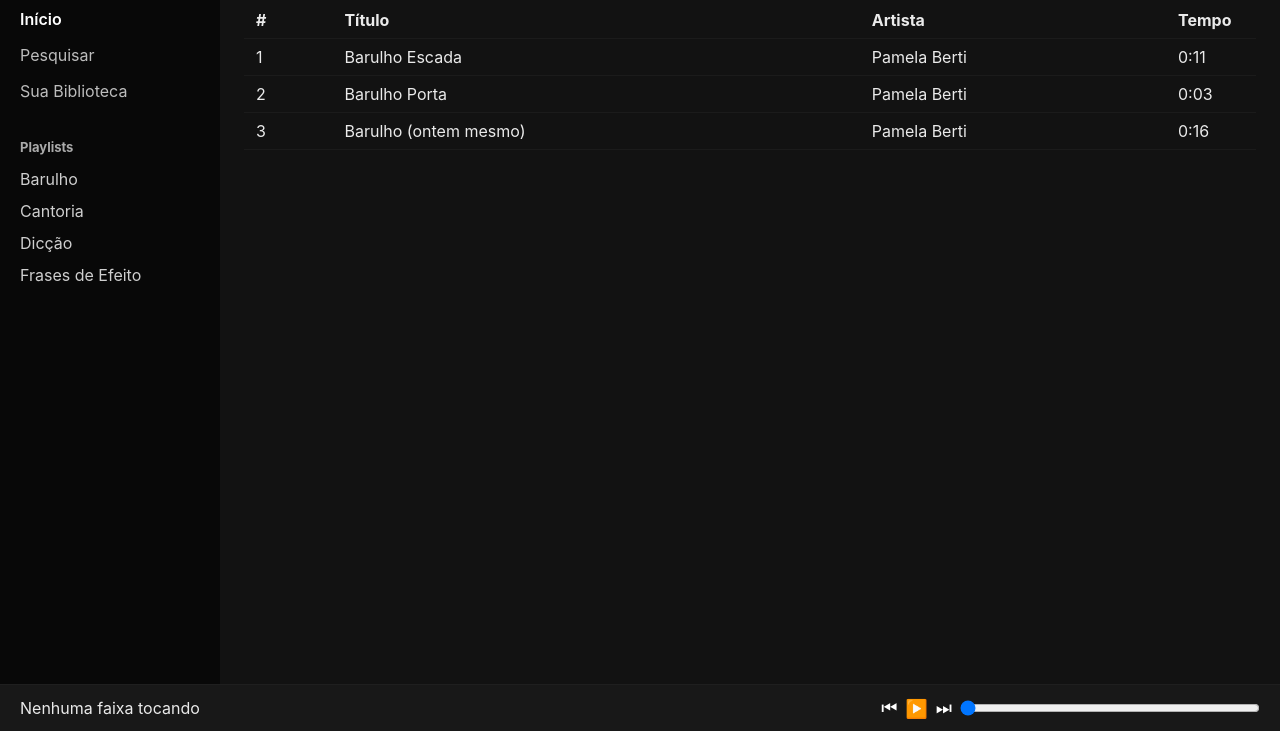
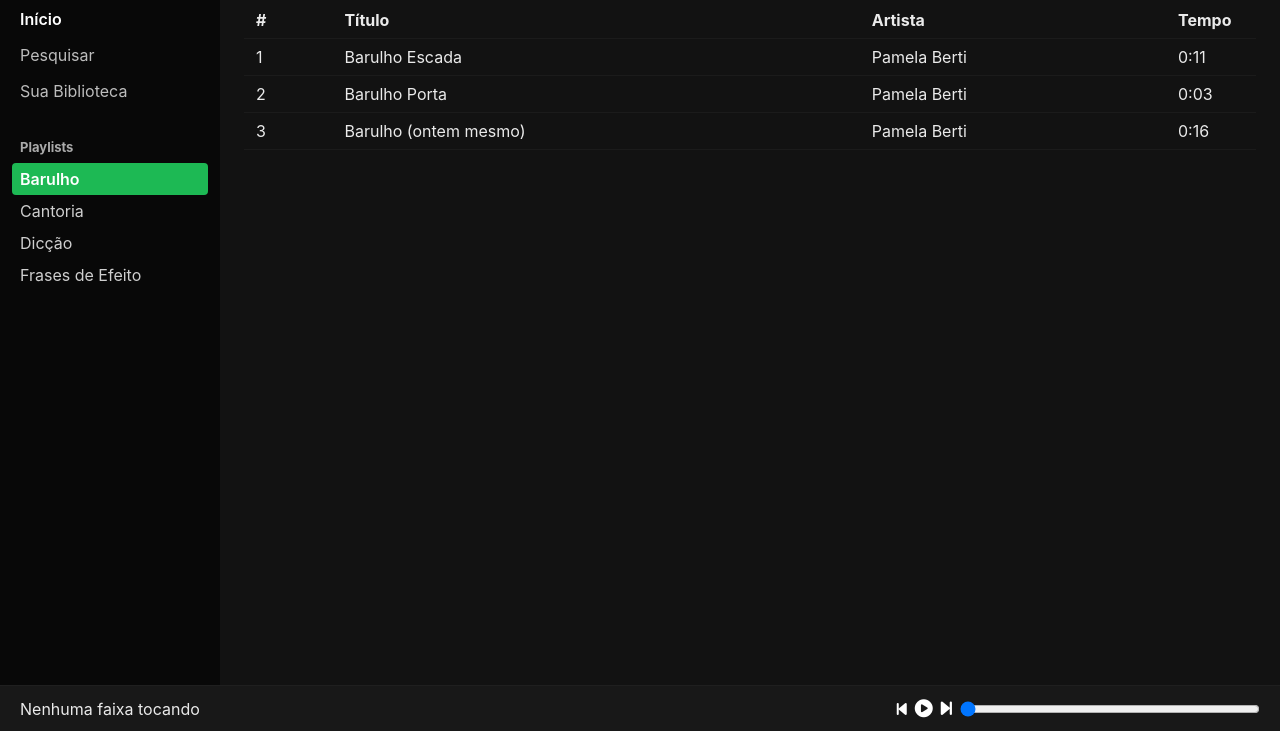
Before and after one commit to steffaneleal/spamtify, a plain HTML site: page index.html in a window 1280 px wide. Shown: the part 69-800 px from the top of the page. Drawn offline with Linux system fonts and the light colour scheme.

Commit message:
Alteração dos ícones e adição de um selected para a playlist selecionada

```diff
--- a/app.js
+++ b/app.js
@@ -1,131 +1,219 @@
-// Simple static playlist demo in vanilla JS
-
 const playlists = [
   {
-    id: 'barulho',
-    title: 'Barulho',
+    id: "barulho",
+    title: "Barulho",
     tracks: [
-      {title: 'Barulho Escada', artist: 'Pamela Berti', src: './assets/audios/barulho/barulho_escada.m4a', duration: '0:11'},
-      {title: 'Barulho Porta', artist: 'Pamela Berti', src: './assets/audios/barulho/barulho_porta.m4a', duration: '0:03'},
-      {title: 'Barulho (ontem mesmo)', artist: 'Pamela Berti', src: './assets/audios/barulho/barulho_(ontem_mesmo).m4a', duration: '0:16'}
-    ]
+      {
+        title: "Barulho Escada",
+        artist: "Pamela Berti",
+        src: "./assets/audios/barulho/barulho_escada.m4a",
+        duration: "0:11",
+      },
+      {
+        title: "Barulho Porta",
+        artist: "Pamela Berti",
+        src: "./assets/audios/barulho/barulho_porta.m4a",
+        duration: "0:03",
+      },
+      {
+        title: "Barulho (ontem mesmo)",
+        artist: "Pamela Berti",
+        src: "./assets/audios/barulho/barulho_(ontem_mesmo).m4a",
+        duration: "0:16",
+      },
+    ],
   },
   {
-    id: 'cantoria',
-    title: 'Cantoria',
+    id: "cantoria",
+    title: "Cantoria",
     tracks: [
-      {title: 'Tá Namorando e Me Querendo', artist: 'Pamela Berti', src: './assets/audios/cantoria/cantora.m4a', duration: '0:09'},
-      {title: 'Numa Ilha', artist: 'Pamela Berti', src: './assets/audios/cantoria/cantora_marina_sena.m4a', duration: '0:07'}
-    ]
+      {
+        title: "Tá Namorando e Me Querendo",
+        artist: "Pamela Berti",
+        src: "./assets/audios/cantoria/cantora.m4a",
+        duration: "0:09",
+      },
+      {
+        title: "Numa Ilha",
+        artist: "Pamela Berti",
+        src: "./assets/audios/cantoria/cantora_marina_sena.m4a",
+        duration: "0:07",
+      },
+    ],
   },
   {
-    id: 'diccao',
-    title: 'Dicção',
+    id: "diccao",
+    title: "Dicção",
     tracks: [
-      {title: 'Dicção Parte 45', artist: 'Pamela Berti', src: './assets/audios/diccao/diccao_parte_45.m4a', duration: '0:16'},
-      {title: 'Dicção Parte 88', artist: 'Pamela Berti', src: './assets/audios/diccao/diccao_parte_88.m4a', duration: '0:12'},
-      {title: 'Dicção Parte 99', artist: 'Pamela Berti', src: './assets/audios/diccao/diccao_parte_99.m4a', duration: '0:08'}
-    ]
+      {
+        title: "Dicção Parte 45",
+        artist: "Pamela Berti",
+        src: "./assets/audios/diccao/diccao_parte_45.m4a",
+        duration: "0:16",
+      },
+      {
+        title: "Dicção Parte 88",
+        artist: "Pamela Berti",
+        src: "./assets/audios/diccao/diccao_parte_88.m4a",
+        duration: "0:12",
+      },
+      {
+        title: "Dicção Parte 99",
+        artist: "Pamela Berti",
+        src: "./assets/audios/diccao/diccao_parte_99.m4a",
+        duration: "0:08",
+      },
+    ],
   },
   {
-    id: 'efeito',
-    title: 'Frases de Efeito',
+    id: "efeito",
+    title: "Frases de Efeito",
     tracks: [
-      {title: 'DOIS MESES', artist: 'Pamela Berti', src: './assets/audios/efeito/engracado_DOIS_MESES.m4a', duration: '0:05'},
-      {title: 'Foooooooda-se', artist: 'Pamela Berti', src: './assets/audios/efeito/engracado_Fooooooda-se.m4a', duration: '0:01'},
-      {title: 'Lobisomem', artist: 'Pamela Berti', src: './assets/audios/efeito/engracado_lobisomem.m4a', duration: '0:07'},
-      {title: 'O QUE', artist: 'Pamela Berti', src: './assets/audios/efeito/engracado_O_QUE.m4a', duration: '0:01'},
-      {title: 'não sei descrever, esse áudio é apenas o maioral.', artist: 'Pamela Berti', src: './assets/audios/efeito/engracado.m4a', duration: '0:36'}
-    ]
-  }
+      {
+        title: "DOIS MESES",
+        artist: "Pamela Berti",
+        src: "./assets/audios/efeito/engracado_DOIS_MESES.m4a",
+        duration: "0:05",
+      },
+      {
+        title: "Foooooooda-se",
+        artist: "Pamela Berti",
+        src: "./assets/audios/efeito/engracado_Fooooooda-se.m4a",
+        duration: "0:01",
+      },
+      {
+        title: "Lobisomem",
+        artist: "Pamela Berti",
+        src: "./assets/audios/efeito/engracado_lobisomem.m4a",
+        duration: "0:07",
+      },
+      {
+        title: "O QUE",
+        artist: "Pamela Berti",
+        src: "./assets/audios/efeito/engracado_O_QUE.m4a",
+        duration: "0:01",
+      },
+      {
+        title: "não sei descrever, esse áudio é apenas o maioral.",
+        artist: "Pamela Berti",
+        src: "./assets/audios/efeito/engracado.m4a",
+        duration: "0:36",
+      },
+    ],
+  },
 ];
 
 let currentPlaylist = playlists[0];
 let currentIndex = -1;
 
-const playlistListEl = document.getElementById('playlist-list');
-const tracksTableBody = document.querySelector('#tracks-table tbody');
-const playlistTitle = document.getElementById('playlist-title');
-const audio = document.getElementById('audio');
-const playBtn = document.getElementById('play');
-const prevBtn = document.getElementById('prev');
-const nextBtn = document.getElementById('next');
-const nowTitle = document.getElementById('now-title');
-const nowArtist = document.getElementById('now-artist');
-const progress = document.getElementById('progress');
+const playlistListEl = document.getElementById("playlist-list");
+const tracksTableBody = document.querySelector("#tracks-table tbody");
+const playlistTitle = document.getElementById("playlist-title");
+const audio = document.getElementById("audio");
+const playBtn = document.getElementById("play");
+const prevBtn = document.getElementById("prev");
+const nextBtn = document.getElementById("next");
+const nowTitle = document.getElementById("now-title");
+const nowArtist = document.getElementById("now-artist");
+const progress = document.getElementById("progress");
 
-function renderPlaylists(){
-  playlistListEl.innerHTML = '';
+function renderPlaylists() {
+  playlistListEl.innerHTML = "";
   playlists.forEach((p, idx) => {
-    const li = document.createElement('li');
+    const li = document.createElement("li");
     li.textContent = p.title;
+    li.dataset.playlistId = p.id;
+
+    if (p.id === currentPlaylist.id) {
+      li.classList.add("selected");
+    }
+
     li.onclick = () => {
+      document.querySelectorAll("#playlist-list li").forEach((item) => {
+        item.classList.remove("selected");
+      });
+
+      li.classList.add("selected");
+
       currentPlaylist = p;
       currentIndex = -1;
       renderTracks();
-      playlistTitle.textContent = 'Playlist: ' + p.title;
+      playlistTitle.textContent = "Playlist: " + p.title;
     };
     playlistListEl.appendChild(li);
   });
 }
 
-function renderTracks(){
-  tracksTableBody.innerHTML = '';
+function renderTracks() {
+  tracksTableBody.innerHTML = "";
   currentPlaylist.tracks.forEach((t, i) => {
-    const tr = document.createElement('tr');
-    tr.innerHTML = `<td>${i+1}</td><td class="title">${t.title}</td><td class="artist">${t.artist}</td><td class="duration">${t.duration}</td>`;
+    const tr = document.createElement("tr");
+    tr.innerHTML = `<td>${i + 1}</td><td class="title">${
+      t.title
+    }</td><td class="artist">${t.artist}</td><td class="duration">${
+      t.duration
+    }</td>`;
     tr.onclick = () => playIndex(i);
     tracksTableBody.appendChild(tr);
   });
 }
 
-function playIndex(i){
+const playIcon =
+  '<i class="fa-solid fa-circle-play" style="color: #ffffff;"></i>';
+const pauseIcon =
+  '<i class="fa-solid fa-circle-pause" style="color: #ffffff;"></i>';
+
+function playIndex(i) {
   const track = currentPlaylist.tracks[i];
-  if(!track) return;
+  if (!track) return;
   currentIndex = i;
   audio.src = track.src;
   audio.play();
   nowTitle.textContent = track.title;
   nowArtist.textContent = track.artist;
-  playBtn.textContent = '⏸';
+  playBtn.innerHTML = pauseIcon;
 }
 
 playBtn.onclick = () => {
-  if(audio.paused){
-    if(!audio.src){
+  if (audio.paused) {
+    if (!audio.src) {
       playIndex(0);
     } else {
       audio.play();
-      playBtn.textContent = '⏸';
+      playBtn.innerHTML = pauseIcon;
     }
   } else {
     audio.pause();
-    playBtn.textContent = '▶️';
+    playBtn.innerHTML = playIcon;
   }
 };
 
 prevBtn.onclick = () => {
-  if(currentIndex > 0) playIndex(currentIndex - 1);
+  if (currentIndex > 0) playIndex(currentIndex - 1);
 };
 
 nextBtn.onclick = () => {
-  if(currentIndex < currentPlaylist.tracks.length - 1) playIndex(currentIndex + 1);
+  if (currentIndex < currentPlaylist.tracks.length - 1)
+    playIndex(currentIndex + 1);
 };
 
 audio.ontimeupdate = () => {
-  if(audio.duration){
+  if (audio.duration) {
     progress.value = Math.floor((audio.currentTime / audio.duration) * 100);
   }
 };
 progress.oninput = (e) => {
-  if(audio.duration){
+  if (audio.duration) {
     audio.currentTime = (e.target.value / 100) * audio.duration;
   }
 };
 
 audio.onended = () => {
-  if(currentIndex < currentPlaylist.tracks.length - 1) nextBtn.click();
-  else { audio.currentTime = 0; playBtn.textContent='▶️'; }
+  if (currentIndex < currentPlaylist.tracks.length - 1) nextBtn.click();
+  else {
+    audio.currentTime = 0;
+    playBtn.innerHTML = playIcon;
+  }
 };
 
 // init
--- a/index.html
+++ b/index.html
@@ -1,15 +1,28 @@
-<!doctype html>
+<!DOCTYPE html>
 <html lang="pt-BR">
   <head>
     <meta charset="utf-8" />
     <meta name="viewport" content="width=device-width,initial-scale=1" />
-  <title>Spotify Playlist Clone - Static</title>
+    <title>Spamtify</title>
     <link rel="stylesheet" href="styles.css" />
+    <link
+      rel="stylesheet"
+      href="https://cdnjs.cloudflare.com/ajax/libs/font-awesome/6.0.0-beta3/css/all.min.css"
+    />
   </head>
   <body>
     <div id="app">
       <aside class="sidebar">
-      <h1 class="logo">Spoti<span>Braz</span></h1>
+        <div class="sidebar-logo">
+          <img
+            src="assets/imgs/spotify.png"
+            alt=""
+            width="30rem"
+            height="auto"
+          />
+          <h1 class="logo">S<span>pam</span>tify</h1>
+        </div>
+
         <nav>
           <a class="active">Início</a>
           <a>Pesquisar</a>
@@ -28,7 +41,14 @@
 
         <section class="tracks">
           <table id="tracks-table">
-          <thead><tr><th>#</th><th>Título</th><th>Artista</th><th>Tempo</th></tr></thead>
+            <thead>
+              <tr>
+                <th>#</th>
+                <th>Título</th>
+                <th>Artista</th>
+                <th>Tempo</th>
+              </tr>
+            </thead>
             <tbody></tbody>
           </table>
         </section>
@@ -40,9 +60,15 @@
           <div id="now-artist"></div>
         </div>
         <div class="controls">
-        <button id="prev">⏮</button>
-        <button id="play">▶️</button>
-        <button id="next">⏭</button>
+          <a id="prev">
+            <i class="fa-solid fa-backward-step" style="color: #ffffff"></i
+          ></a>
+          <button id="play">
+            <i class="fa-solid fa-circle-play" style="color: #ffffff"></i>
+          </button>
+          <button id="next">
+            <i class="fa-solid fa-forward-step" style="color: #ffffff"></i>
+          </button>
           <input id="progress" type="range" min="0" max="100" value="0" />
         </div>
         <audio id="audio"></audio>
--- a/styles.css
+++ b/styles.css
@@ -1,36 +1,176 @@
-/* Simple reset */
-*{box-sizing:border-box;margin:0;padding:0;font-family:Inter, system-ui, Arial, sans-serif}
-body,html,#app{height:100%}
-#app{display:grid;grid-template-columns:220px 1fr;grid-template-rows:1fr auto;gap:0;background:#121212;color:#eaeaea}
+/* reset */
+* {
+  box-sizing: border-box;
+  margin: 0;
+  padding: 0;
+  font-family: Inter, system-ui, Arial, sans-serif;
+}
+
+body,
+html,
+#app {
+  height: 100%;
+}
+
+#app {
+  display: grid;
+  grid-template-columns: 220px 1fr;
+  grid-template-rows: 1fr auto;
+  gap: 0;
+  background: #121212;
+  color: #eaeaea;
+}
 
 /* Sidebar */
-.sidebar{background:#080808;padding:20px;display:flex;flex-direction:column;gap:20px}
-.logo{font-size:20px;margin-bottom:6px}
-.logo span{color:#1db954}
-.sidebar nav a{display:block;padding:8px 0;color:#bdbdbd;cursor:pointer}
-.sidebar nav a.active{color:#fff;font-weight:600}
-.playlists h3{margin-top:10px;font-size:13px;color:#aaa}
-.playlists ul{list-style:none;margin-top:8px}
-.playlists li{padding:6px 0;cursor:pointer;color:#cfcfcf}
+.sidebar {
+  background: #080808;
+  padding: 20px;
+  display: flex;
+  flex-direction: column;
+  gap: 20px;
+}
+
+.sidebar-logo {
+  display: flex;
+  justify-content: start;
+  gap: 0.5rem;
+}
+
+.logo {
+  font-size: 20px;
+  margin-bottom: 6px;
+}
+
+.logo span {
+  color: #1db954;
+}
+
+.sidebar nav a {
+  display: block;
+  padding: 8px 0;
+  color: #bdbdbd;
+  cursor: pointer;
+}
+
+.sidebar nav a.active {
+  color: #fff;
+  font-weight: 600;
+}
+
+.playlists h3 {
+  margin-top: 10px;
+  font-size: 13px;
+  color: #aaa;
+}
+
+.playlists ul {
+  list-style: none;
+  margin-top: 8px;
+}
+
+.playlists li {
+  padding: 6px 0;
+  cursor: pointer;
+  color: #cfcfcf;
+}
+
+.playlists li.selected {
+  background-color: #1db954;
+  color: #fff;
+  font-weight: 600;
+  border-radius: 4px;
+  padding: 6px 8px;
+  margin: 0 -8px;
+}
+
+.playlists li {
+  padding: 6px 8px;
+  cursor: pointer;
+  color: #cfcfcf;
+  transition: background-color 0.15s;
+  margin: 0 -8px;
+}
+
+.playlists li:hover:not(.selected) {
+  background-color: #282828;
+}
 
 /* Main */
-.main{padding:24px;overflow:auto}
-.header{margin-bottom:18px}
-.tracks table{width:100%;border-collapse:collapse}
-.tracks th,.tracks td{padding:8px 12px;text-align:left;border-bottom:1px solid rgba(255,255,255,0.04)}
-.tracks tr:hover{background:rgba(255,255,255,0.02);cursor:pointer}
-.tracks td.duration{width:90px}
+.main {
+  padding: 24px;
+  overflow: auto;
+}
+
+.header {
+  margin-bottom: 18px;
+}
+
+.tracks table {
+  width: 100%;
+  border-collapse: collapse;
+}
+
+.tracks th,
+.tracks td {
+  padding: 8px 12px;
+  text-align: left;
+  border-bottom: 1px solid rgba(255, 255, 255, 0.04);
+}
+
+.tracks tr:hover {
+  background: rgba(255, 255, 255, 0.02);
+  cursor: pointer;
+}
+
+.tracks td.duration {
+  width: 90px;
+}
 
 /* Player Footer */
-.player{grid-column:1/-1;display:flex;align-items:center;justify-content:space-between;padding:12px 20px;background:#181818;border-top:1px solid rgba(255,255,255,0.03)}
-.controls{display:flex;align-items:center;gap:8px}
-.controls button{background:transparent;border:0;color:#fff;font-size:18px;cursor:pointer}
-.controls input[type=range]{width:300px}
+.player {
+  grid-column: 1/-1;
+  display: flex;
+  align-items: center;
+  justify-content: space-between;
+  padding: 12px 20px;
+  background: #181818;
+  border-top: 1px solid rgba(255, 255, 255, 0.03);
+}
 
-/* Responsive */
-@media (max-width:800px){
-  #app{grid-template-columns:1fr;grid-template-rows:auto 1fr auto}
-  .sidebar{display:flex;flex-direction:row;gap:12px;overflow:auto}
-  .main{padding:12px}
-  .controls input[type=range]{width:140px}
+.controls {
+  display: flex;
+  align-items: center;
+  gap: 8px;
 }
+
+.controls button {
+  background: transparent;
+  border: 0;
+  color: #fff;
+  font-size: 18px;
+  cursor: pointer;
+}
+
+.controls input[type="range"] {
+  width: 300px;
+}
+
+/* Responsividade */
+@media (max-width: 800px) {
+  #app {
+    grid-template-columns: 1fr;
+    grid-template-rows: auto 1fr auto;
+  }
+  .sidebar {
+    display: flex;
+    flex-direction: row;
+    gap: 12px;
+    overflow: auto;
+  }
+  .main {
+    padding: 12px;
+  }
+  .controls input[type="range"] {
+    width: 140px;
+  }
+}
```
Also changed, not shown: assets/imgs/circle-play-solid-full.svg (added), assets/imgs/spotify.png (added). Lines whose indentation alone changed are shown as unchanged.
